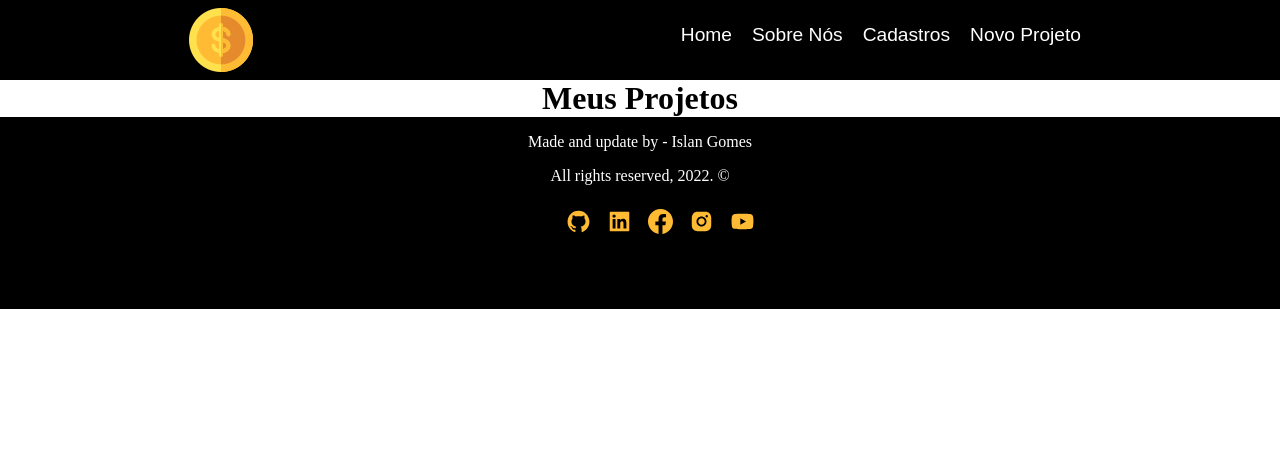
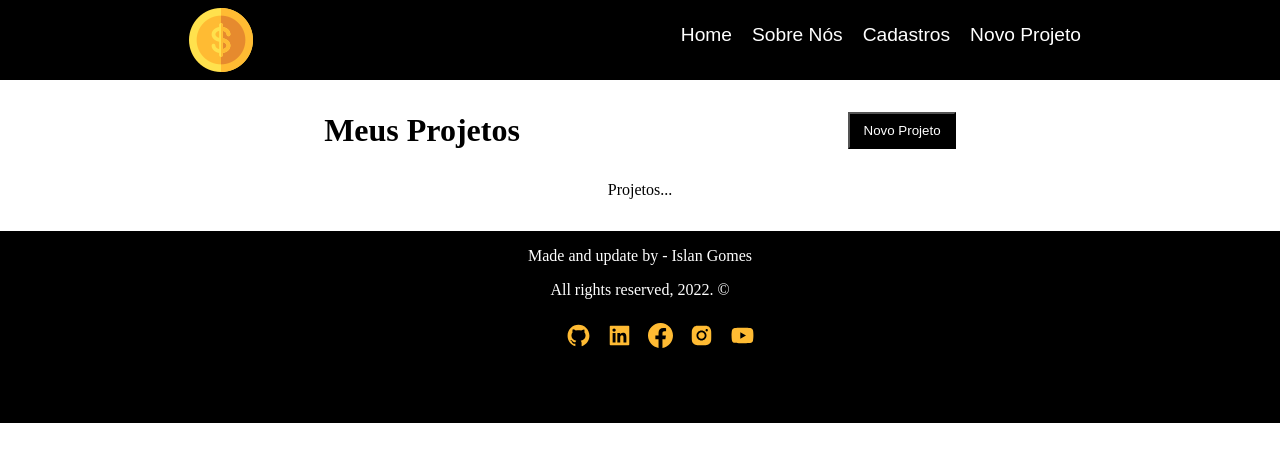
Before and after one commit to Lanmgomez/CRUD-React-from-You-Tube-MB, a React (Vite) app: page /Cadastros in a window 1280 px wide. Shown: the top 462 px of the page. Built offline with nearby package versions, Linux system fonts and the light colour scheme.

Commit message:
atualização 04-01-2023

```diff
--- a/database/database.json
+++ b/database/database.json
@@ -1,17 +1,5 @@
 {
-  "projects": [
-    {
-      "name": "testando",
-      "budget": "5000",
-      "category": {
-        "id": "1",
-        "name": "Infraestrutura"
-      },
-      "cost": 0,
-      "services": [],
-      "id": 1
-    }
-  ],
+  "projects": [  ],
   "categories": [
     {
       "id": 1,
--- a/index.html
+++ b/index.html
@@ -4,7 +4,9 @@
     <meta charset="UTF-8" />
     <link rel="icon" type="image/svg+xml" href="/vite.svg" />
     <meta name="viewport" content="width=device-width, initial-scale=1.0" />
-    <title>Vite + React</title>
+    <!--Axios-->
+    <script src="https://cdnjs.cloudflare.com/ajax/libs/axios/1.2.2/axios.min.js" integrity="sha512-QTnb9BQkG4fBYIt9JGvYmxPpd6TBeKp6lsUrtiVQsrJ9sb33Bn9s0wMQO9qVBFbPX3xHRAsBHvXlcsrnJjExjg==" crossorigin="anonymous" referrerpolicy="no-referrer"></script>
+    <title>Crud: YT - Curso</title>
   </head>
   <body>
     <div id="root"></div>
--- a/src/components/Project_Form/ProjectForm.jsx
+++ b/src/components/Project_Form/ProjectForm.jsx
@@ -15,8 +15,8 @@ const ProjectForm = ({ handleSubmit, projectData }) => {
 
     const CategoriesUrl = "http://localhost:5000/categories/"
 
-    // Fetch method 01
     /*
+    01 - Fetch method 01:
     useEffect(() => {
         const FetchCategories = async () => {
             const response = await fetch(CategoriesUrl)
@@ -27,7 +27,7 @@ const ProjectForm = ({ handleSubmit, projectData }) => {
     }, [])
     */
 
-// Fetch method 02
+/* 02 - Fetch method 02:
    useEffect(() => {
         const FetchCategories = async () => {
             await fetch(CategoriesUrl, {
@@ -37,6 +37,16 @@ const ProjectForm = ({ handleSubmit, projectData }) => {
             .then(response => response.json())
             .then(data => { setCategories(data) })
             .catch(error => console.log(error))
+        }
+        FetchCategories()
+   }, [])
+*/
+// 03 - Axios lib:
+   useEffect(() => {
+        const FetchCategories = async () => {
+            await axios.get(CategoriesUrl)
+                       .then((response) => { setCategories(response.data) })
+                       .catch((error) => console.log(error))
         }
         FetchCategories()
    }, [])
--- a/src/pages/cadastros_page/Cadastros.jsx
+++ b/src/pages/cadastros_page/Cadastros.jsx
@@ -1,6 +1,8 @@
 import Messages from "../../layout/Messages"
 import "./Cadastros.sass"
 import { useLocation } from "react-router-dom"
+import Container from "../../layout/Container"
+import NewProjectButton from "../../components/Button/NewProjectButton"
 
 const Cadastros = () => {
 
@@ -11,9 +13,15 @@ const Cadastros = () => {
   }
 
   return (
-    <div>
-      <h1>Meus Projetos</h1>
+    <div className="project-container">
+      <div className="title-container">
+        <h1>Meus Projetos</h1>
+        <NewProjectButton to={`/NewProject`} text="Novo Projeto" />
+      </div>
       {message && <Messages msg={message} type={`success`} />}
+      <Container>
+          <p>Projetos...</p>
+      </Container>
     </div>
   )
 }
--- a/src/pages/cadastros_page/Cadastros.sass
+++ b/src/pages/cadastros_page/Cadastros.sass
@@ -0,0 +1,8 @@
+.project-container
+    padding: 2em
+    width: 100%
+
+    .title-container
+        display: flex
+        justify-content: space-between
+        margin-bottom: 2em
--- a/src/pages/new_project_page/NewProject.jsx
+++ b/src/pages/new_project_page/NewProject.jsx
@@ -12,6 +12,8 @@ const NewProject = () => {
     project.cost = 0
     project.services = []
 
+    /*
+    01 - Fetch:
     await fetch(URL_Projects, {
           method: "POST",
           headers: { "Content-Type": "application/json" },
@@ -20,6 +22,12 @@ const NewProject = () => {
       .then((response) => response.json())
       .then((data) => { console.log(data); navigate('/Cadastros', { state: {message: "Projeto criado com sucesso!"} }) })
       .catch((error) => console.log(error))
+    */
+
+    // 02 - Axios lib
+    await axios.post(URL_Projects, project)
+               .then((response) => { console.log(response); navigate('/Cadastros', { state: {message: "Projeto criado com sucesso!"} }) })
+               .catch((error) => console.log(error))
   }
 
   return (
```
